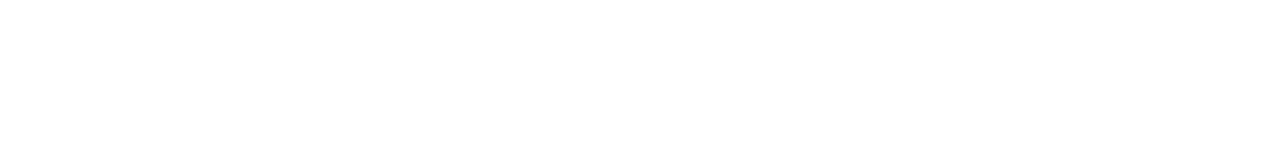
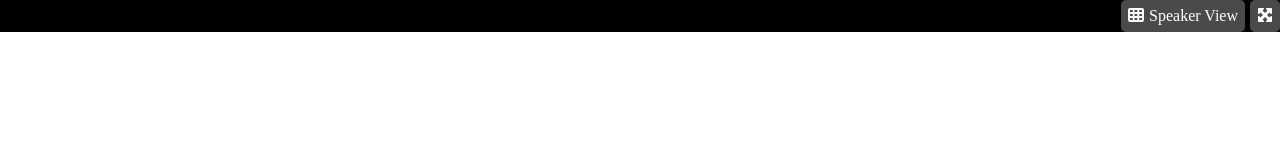
Before and after one commit to Vinffs/html-css-zoom, a plain HTML site: page index.html in a window 1280 px wide. Drawn offline with Linux system fonts and the light colour scheme.

Commit message:
build header

```diff
--- a/css/style.css
+++ b/css/style.css
@@ -1,3 +1,5 @@
+/* general */
+
 *{
     margin: 0;
     padding: 0;
@@ -12,3 +14,43 @@
     --color-grey: #222222;
     --color-light-grey: #4a4a4a;
 }
+
+/* .debug{
+    border: 2px solid var(--color-red);
+} */
+
+header, main{
+    background-color: var(--color-back);
+}
+
+footer{
+    background-color: var(--color-grey);
+}
+
+/* flex utilities */
+
+.flex{
+    display: flex;
+}
+
+.justify{
+    justify-content: flex-end;
+}
+
+/* header */
+
+.text-white{
+    color: var(--color-white);
+}
+
+.fa-table-cells{
+    padding-right: 5px;
+}
+
+.lightgrey-box{
+    background-color: var(--color-light-grey);
+    margin-left: 5px;
+    padding: 7px;
+    border-radius: 5px;
+
+}
--- a/index.html
+++ b/index.html
@@ -3,21 +3,27 @@
 <head>
     <meta charset="UTF-8">
     <meta name="viewport" content="width=device-width, initial-scale=1.0">
+    <link rel="stylesheet" href="https://cdnjs.cloudflare.com/ajax/libs/font-awesome/6.4.2/css/all.min.css" integrity="sha512-z3gLpd7yknf1YoNbCzqRKc4qyor8gaKU1qmn+CShxbuBusANI9QpRohGBreCFkKxLhei6S9CQXFEbbKuqLg0DA==" crossorigin="anonymous" referrerpolicy="no-referrer" />
     <link rel="stylesheet" href="css/style.css">
     <title>Zoom</title>
 </head>
 <body>
 
     <!-- header fixed -->
-    <header>
+    <header class="debug text-white flex justify">
         <!-- div.speaker-view -->
-        <div></div>
+        <div class="debug flex lightgrey-box">
+            <i class="fa-solid fa-table-cells"></i>
+            <span>Speaker View</span>
+        </div>
         <!-- div.fullscreen -->
-        <div></div>
+        <div class="debug flex lightgrey-box">
+            <i class="fa-solid fa-maximize"></i>
+        </div>
     </header>
 
     <!-- main w/ overflow -->
-    <main>
+    <main class="debug">
         <!-- div.card-container -->
         <div>
             <!-- div.card-img -->
@@ -27,7 +33,7 @@
     </main>
 
     <!-- footer fixed -->
-    <footer>
+    <footer class="debug">
         <!-- left-side -->
         <div></div>
 
```
